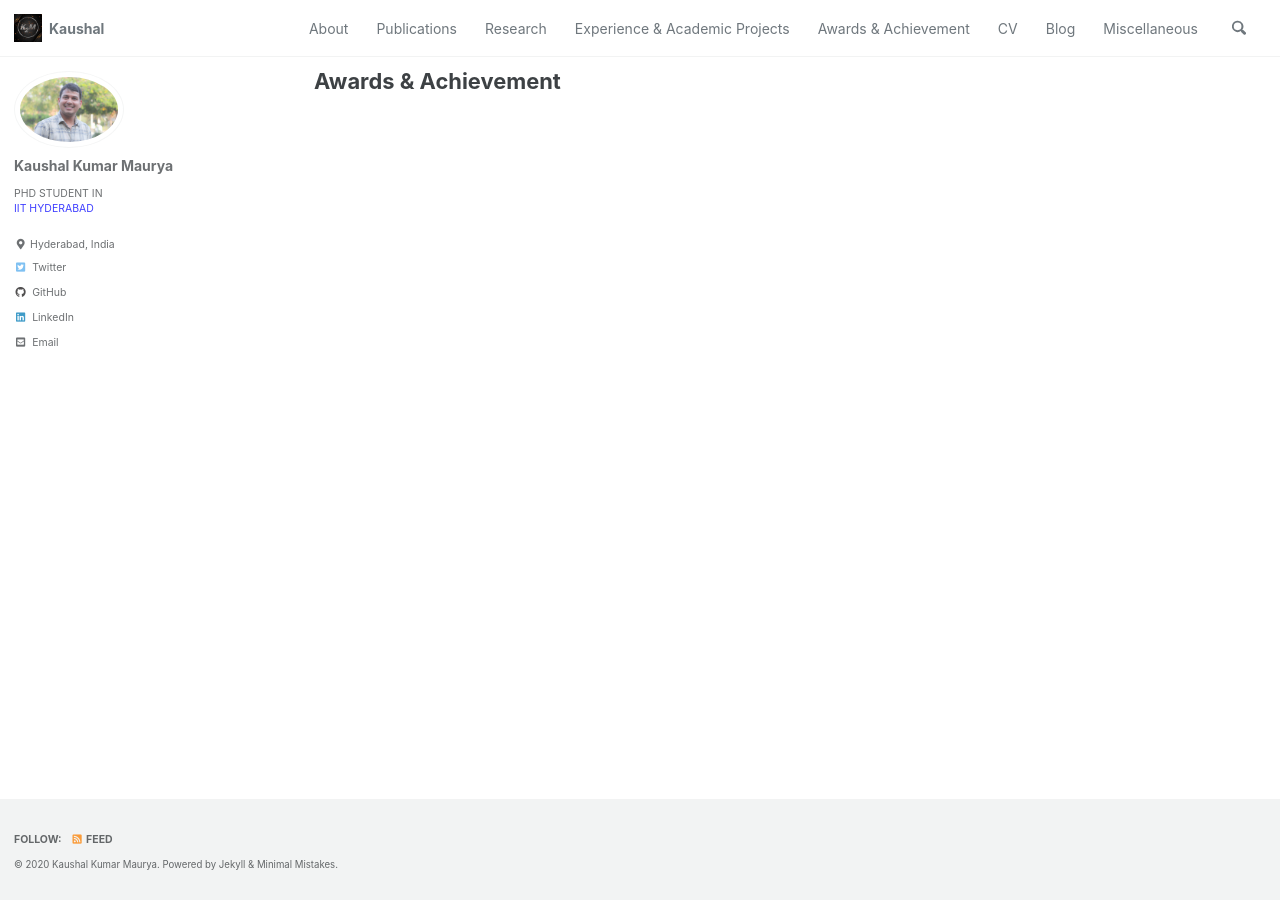
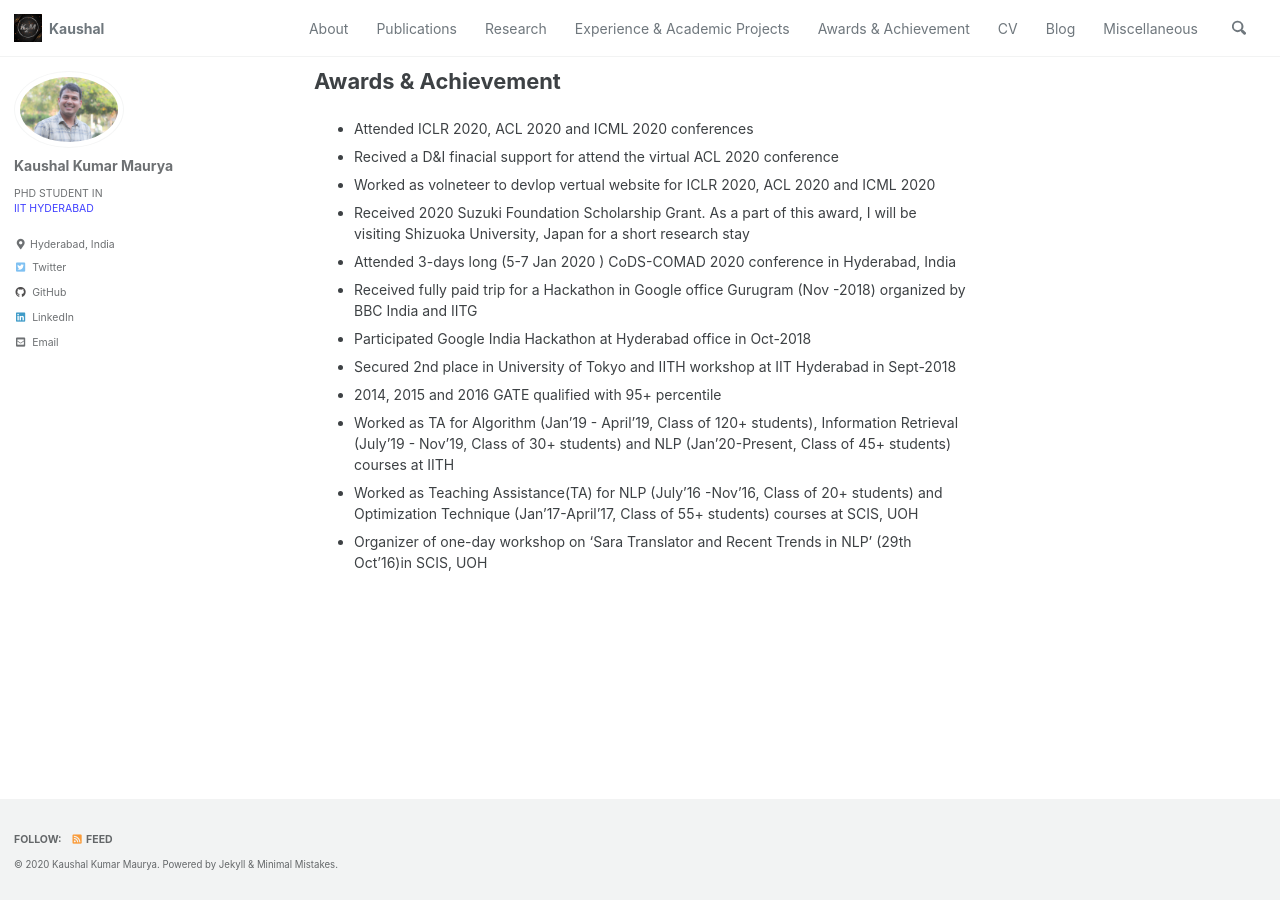
Before and after one commit to harshayelleni/harshayelleni.github.io, a Jekyll site: the page built from _pages/awards.md, in a window 1280 px wide. Built offline with Jekyll 4.4.1, drawn with Linux system fonts in a browser that asks for light colours; cached includes are drawn as plain includes.

Commit message:
doing modifications

```diff
--- a/_pages/awards.md
+++ b/_pages/awards.md
@@ -2,3 +2,15 @@
 title: "Awards & Achievement"
 permalink: /awards/
 ---
+* Attended ICLR 2020, ACL 2020 and ICML 2020 conferences
+* Recived a D&I finacial support for attend the virtual ACL 2020 conference
+* Worked as volneteer to devlop vertual website for ICLR 2020, ACL 2020 and ICML 2020
+* Received 2020 Suzuki Foundation Scholarship Grant. As a part of this award, I will be visiting Shizuoka University, Japan for a short research stay
+* Attended 3-days long (5-7 Jan 2020 ) CoDS-COMAD 2020 conference in Hyderabad, India
+* Received fully paid trip for a Hackathon in Google office Gurugram (Nov -2018) organized by BBC India and IITG
+* Participated Google India Hackathon at Hyderabad office in Oct-2018
+* Secured 2nd place in University of Tokyo and IITH workshop at IIT Hyderabad in Sept-2018
+* 2014, 2015 and 2016 GATE qualified with 95+ percentile
+* Worked as TA for Algorithm (Jan'19 - April'19, Class of 120+ students), Information Retrieval (July'19 - Nov'19, Class of 30+ students) and NLP (Jan'20-Present, Class of 45+ students) courses at IITH
+* Worked as Teaching Assistance(TA) for NLP (July'16 -Nov'16, Class of 20+ students) and Optimization Technique (Jan'17-April'17, Class of 55+ students) courses at SCIS, UOH
+* Organizer of one-day workshop on 'Sara Translator and Recent Trends in NLP' (29th Oct'16)in SCIS, UOH
```
